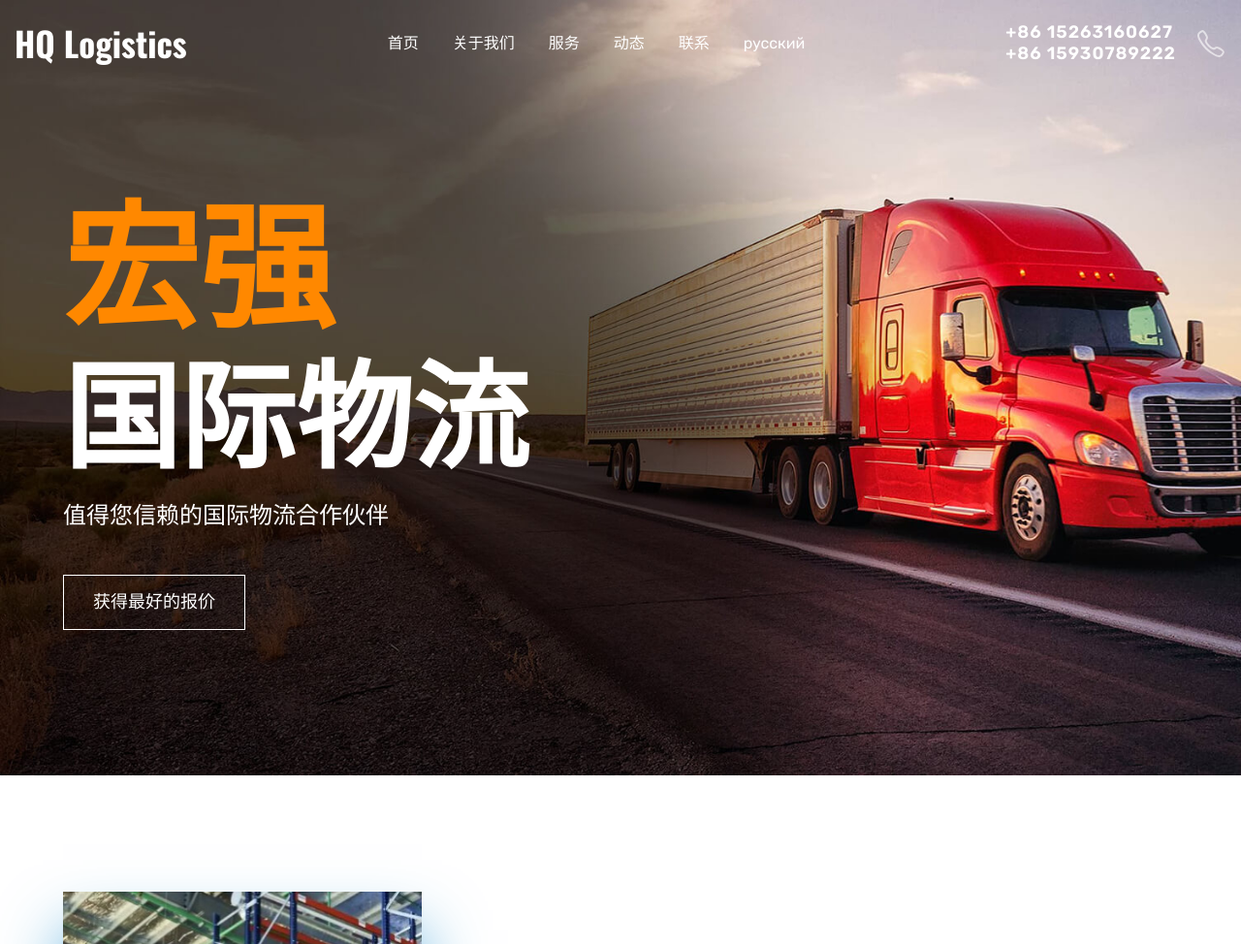
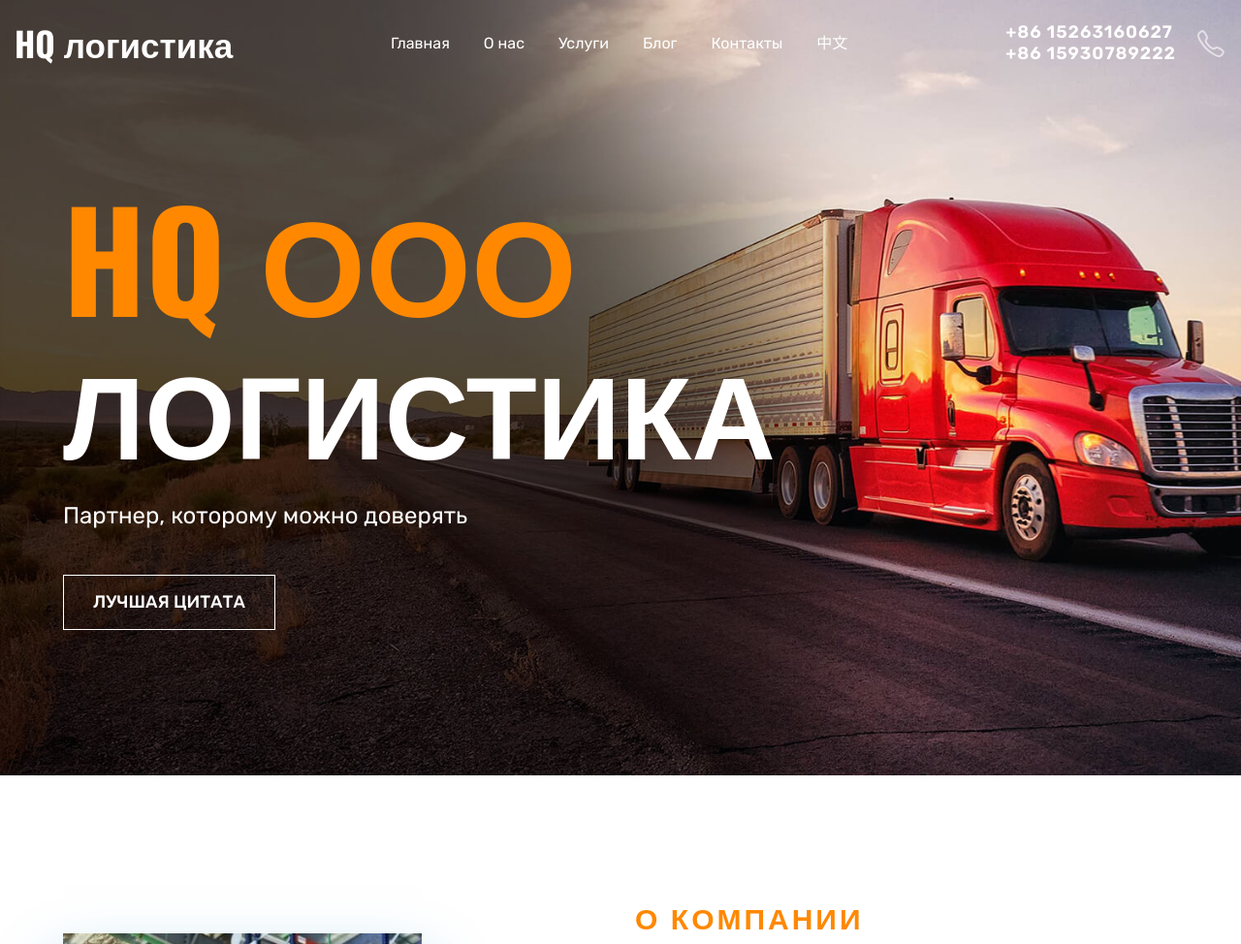
Before and after one commit to LC882/test, a plain HTML site: page index.html in a window 1280 px wide. Shown: the top 974 px of the page at 97% size. Drawn offline with nearby package versions, Linux system fonts and the light colour scheme.

Commit message:
translate

```diff
--- a/assets/js/script.js
+++ b/assets/js/script.js
@@ -60,6 +60,10 @@ const translations = {
     'blog': '动态',
     'contact': '联系',
     'logo': 'HQ Logistics',
+    'HQ': '宏强',
+    'InternationalLogistics': '国际物流',
+    'A partner you can trust': '您可以信赖的合作伙伴',
+    'bestQuote': '获得最好的报价',
     'aboutCompany': '关于公司',
     'hqLogistics': 'HQ 国际物流',
     'logisticsDescription': '我们提供全面的物流服务，确保货物从中国高效安全地运输到俄罗斯所有城市.',
@@ -81,23 +85,29 @@ const translations = {
     'learnMore': '了解更多',
     'companyUpdates': '公司动态展示',
     'officialPartner': '我们是俄罗斯市场官方合作伙伴，为您与中国合作提供全方位服务。 从中国网站购买商品没有最低订单金额限制。 中国至俄罗斯及独联体国家的散货及集箱的货物运输9-15天内快速交货。我们也可以帮助您选择产品与厂家协商价格。',
+    'whyChooseUs': '为什么选择我们',
+    'ourAdvantages': '我们的优势',
+    'customsRepresentative': '我们公司在机场设有海关代表，公司的专业人员能够解决清关过程中的任何困难。',
+    'lowPrices': '我们的价格低廉',
+    'customsDifficulties': '我们公司拥有海关代表，可以解决清关过程中遇到的任何困难。我们自己接收、运输和交付货物，无需外部帮助。',
+    'noHiddenFees': '我们没有隐藏费用',
+    'noHiddenCosts': '我们直接向客户报告商品、运输、包装和保险的费用，从供应商或制造商处直接报价。我们提前公布所有服务，并在发货时提供最终账单，价格不会改变。',
+    'workingSince2008': '我们自2008年起工作',
+    'ownTransportLines': '我们拥有自己的运输路线，以及在中国、俄罗斯、哈萨克斯坦和吉尔吉斯斯坦的仓库和员工。',
+    'contactUs': '联系我们',
   },
+
   'ru': {
-    'whyChooseUs': 'Почему выбирают нас',
-    'ourAdvantages': 'Наши преимущества',
-    'customsRepresentative': 'Наша компания имеет таможенных представителей в аэропортах, и наши специалисты могут решить проблемы, возникающие в процессе таможенного оформления.',
-    'lowPrices': 'Наши цены низкие',
-    'customsDifficulties': 'Наша компания имеет таможенных представителей в аэропортах. Наши специалисты могут решить любые проблемы, возникающие в процессе таможенного оформления. Мы сами принимаем, транспортируем и доставляем грузы без внешней помощи.',
-    'noHiddenFees': 'У нас нет скрытых платежей',
-    'noHiddenCosts': 'Мы сразу же сообщаем стоимость товаров, доставки, упаковки и страхования от поставщиков или производителей. Мы заранее объявляем все услуги и предоставляем счет с окончательной ценой при отгрузке; цена не изменится.',
-    'workingSince2008': 'Мы работаем с 2008 года',
-    'ownTransportLines': 'У нас есть собственные транспортные маршруты, а также склады и сотрудники в Китае, России, Казахстане и Кыргызстане.',
     'home': 'Главная',
     'about': 'О нас',
     'services': 'Услуги',
     'blog': 'Блог',
     'contact': 'Контакты',
     'logo': 'HQ логистика',
+    'HQ': 'HQ ООО',
+    'InternationalLogistics': 'логистика',
+    'A partner you can trust': 'Партнер, которому можно доверять',
+    'bestQuote': 'лучшая цитата',
     'aboutCompany': 'О компании',
     'hqLogistics': 'HQ Международная логистика',
     'logisticsDescription': 'Мы предоставляем комплексные логистические услуги, обеспечивая эффективную и безопасную доставку грузов из Китая во все города России.',
@@ -119,6 +129,16 @@ const translations = {
     'learnMore': 'Узнать больше',
     'companyUpdates': 'Новости компании',
     'officialPartner': 'Мы являемся официальным партнером на российском рынке и предоставляем вам полный спектр услуг для сотрудничества с Китаем. Нет минимальной суммы заказа при покупке товаров на китайских сайтах. Быстрая доставка грузов от 9 до 15 дней из Китая в Россию и страны СНГ. Мы также можем помочь вам выбрать продукты и согласовать цены с производителями.',
+    'whyChooseUs': 'Почему выбирают нас',
+    'ourAdvantages': 'Наши преимущества',
+    'customsRepresentative': 'Наша компания имеет таможенных представителей в аэропортах, и наши специалисты могут решить проблемы, возникающие в процессе таможенного оформления.',
+    'lowPrices': 'Наши цены низкие',
+    'customsDifficulties': 'Наша компания имеет таможенных представителей в аэропортах. Наши специалисты могут решить любые проблемы, возникающие в процессе таможенного оформления. Мы сами принимаем, транспортируем и доставляем грузы без внешней помощи.',
+    'noHiddenFees': 'У нас нет скрытых платежей',
+    'noHiddenCosts': 'Мы сразу же сообщаем стоимость товаров, доставки, упаковки и страхования от поставщиков или производителей. Мы заранее объявляем все услуги и предоставляем счет с окончательной ценой при отгрузке; цена не изменится.',
+    'workingSince2008': 'Мы работаем с 2008 года',
+    'ownTransportLines': 'У нас есть собственные транспортные маршруты, а также склады и сотрудники в Китае, России, Казахстане и Кыргызстане.',
+    'contactUs': 'Свяжитесь с нами',
   }
 };
 
@@ -141,9 +161,11 @@ function updateLanguage() {
   languageToggle.textContent = currentLanguage === 'zh' ? 'русский' : '中文';
 }
 
-// 页面加载时初始化语言
+// 页面加载时初始化语言为俄语
 document.addEventListener('DOMContentLoaded', function() {
-  updateLanguage();
+  document.documentElement.lang = 'ru'; // 设置默认语言为俄语
+  currentLanguage = 'ru'; // 更新当前语言
+  updateLanguage(); // 更新页面内容
 });
 
 // 语言切换函数
@@ -161,4 +183,5 @@ document.querySelector('[data-language-toggle]').addEventListener('click', () =>
   const newLanguage = currentLanguage === 'zh' ? 'ru' : 'zh'; // 切换语言
   document.documentElement.lang = newLanguage; // 更新语言属性
   switchLanguage(newLanguage); // 更新内容
+  languageToggle.textContent = newLanguage === 'zh' ? 'русский' : '中文'; // 更新按钮文本
 });
--- a/index.html
+++ b/index.html
@@ -5,7 +5,7 @@
   <meta charset="UTF-8">
   <meta http-equiv="X-UA-Compatible" content="IE=edge">
   <meta name="viewport" content="width=device-width, initial-scale=1.0">
-  <title>HQ Logistics - A partner you can trust</title>
+  <title>HQ логистика - Партнер, которому можно доверять</title>
 
   <!--
     - favicon
@@ -145,14 +145,13 @@
           <div class="hero-content">
 
             <h2 class="h1 hero-title">
-              <span class="span" data-translate="toRussia">宏强</span> 国际物流
+              <span class="span" data-translate="HQ">宏强</span> <span data-translate="InternationalLogistics">国际物流</span>
             </h2>
-
-            <p class="hero-text" data-translate="partnerText">
-              值得您信赖的国际物流合作伙伴
+            <p class="hero-text" data-translate="A partner you can trust">
+              值得您信赖的合作伙伴
             </p>
 
-            <a href="https://wa.me/+8615263160627" class="btn-outline" target="_blank" rel="noopener noreferrer">获得最好的报价</a>
+            <a href="https://wa.me/+8615263160627" class="btn-outline" target="_blank" rel="noopener noreferrer" data-translate="bestQuote">获得最好的报价</a>
 
 
 
@@ -488,7 +487,7 @@
                   <a href="https://wa.me/+8615263160627" class="btn-link" target="_blank" rel="noopener noreferrer">
                     <ion-icon name="chevron-forward" aria-hidden="true"></ion-icon>
                     <ion-icon name="chevron-forward"></ion-icon>
-                    <span class="span">联系我们</span>
+                    <span class="span" data-translate="contactUs">联系我们</span>
                   </a>
 
                 </div>
@@ -515,7 +514,7 @@
                   <a href="https://wa.me/+8615263160627" class="btn-link" target="_blank" rel="noopener noreferrer">
                     <ion-icon name="chevron-forward" aria-hidden="true"></ion-icon>
                     <ion-icon name="chevron-forward"></ion-icon>
-                    <span class="span">联系我们</span>
+                    <span class="span" data-translate="contactUs">联系我们</span>
                   </a>
 
                 </div>
@@ -542,7 +541,7 @@
                   <a href="https://wa.me/+8615263160627" class="btn-link" target="_blank" rel="noopener noreferrer">
                     <ion-icon name="chevron-forward" aria-hidden="true"></ion-icon>
                     <ion-icon name="chevron-forward"></ion-icon>
-                    <span class="span">联系我们</span>
+                    <span class="span" data-translate="contactUs">联系我们</span>
                   </a>
 
                 </div>
@@ -577,7 +576,7 @@
 
         <div class="footer-brand">
 
-          <a class="logo">HQ Logistics</a>
+          <a class="logo" data-translate="logo">HQ Logistics</a>
 
           <p class="footer-text">
 
@@ -603,12 +602,6 @@
 
             <li>
               <a href="https://wa.me/+8615263160627" class="social-link" target="_blank" rel="noopener noreferrer">
-                <ion-icon name="logo-instagram"></ion-icon>
-              </a>
-            </li>
-
-            <li>
-              <a href="https://wa.me/+8615263160627" class="social-link" target="_blank" rel="noopener noreferrer">
                 <ion-icon name="logo-linkedin"></ion-icon>
               </a>
             </li>
@@ -622,7 +615,7 @@
 
       <div class="footer-bottom">
         <p class="copyright">
-          Copyright &copy; 2021 - 2024. All Rights Reserved by <a class="copyright-link">HQ Logistics</a>
+            Copyright &copy; 2021 - 2024
         </p>
       </div>
 
```
